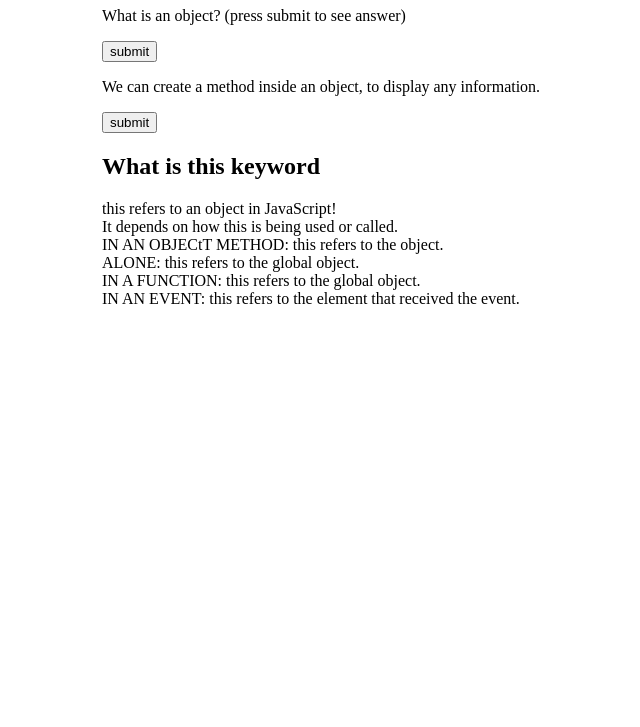
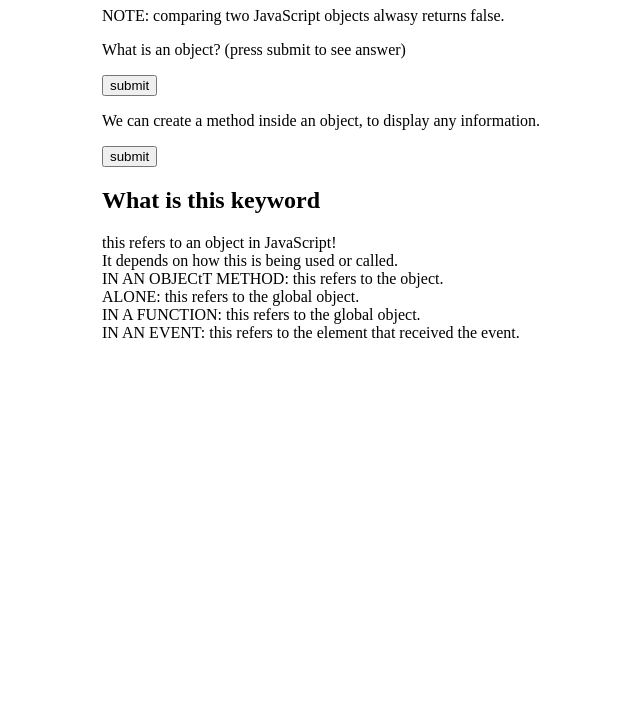
Before and after one commit to dabanaluintenque/javaScript-Tutorial, a plain HTML site: page Objects/index.html in a window 1280 px wide. Shown: the part 73-800 px from the top of the page, without its empty margins (154-794 px from the left). Drawn offline with Linux system fonts and the light colour scheme.

Commit message:
tutorial

```diff
--- a/Objects/index.html
+++ b/Objects/index.html
@@ -12,6 +12,8 @@
 
 <body>
     <h1> JavaScript Objects</h1>
+
+    <p>NOTE: comparing two JavaScript objects alwasy returns false.</p>
 
     <div>
         <p id="example1">What is an object? (press submit to see answer)</p>
```
